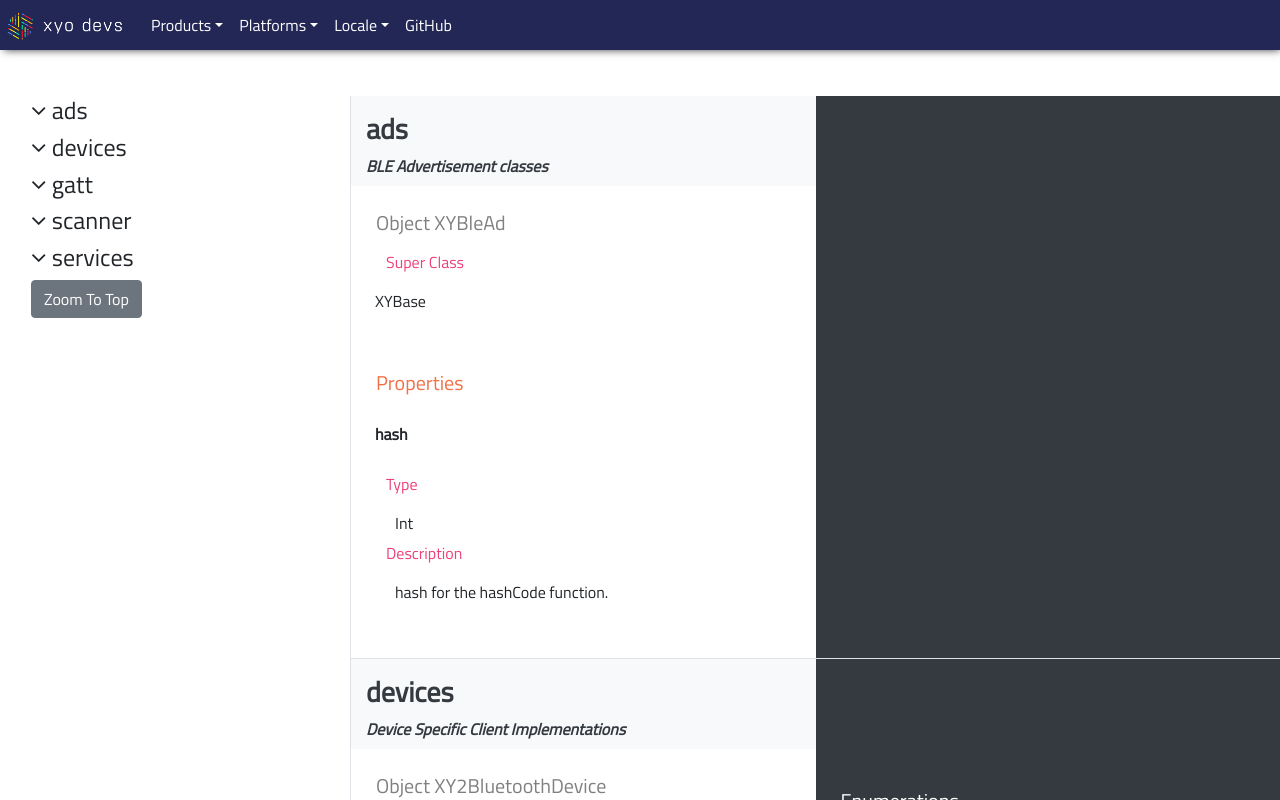
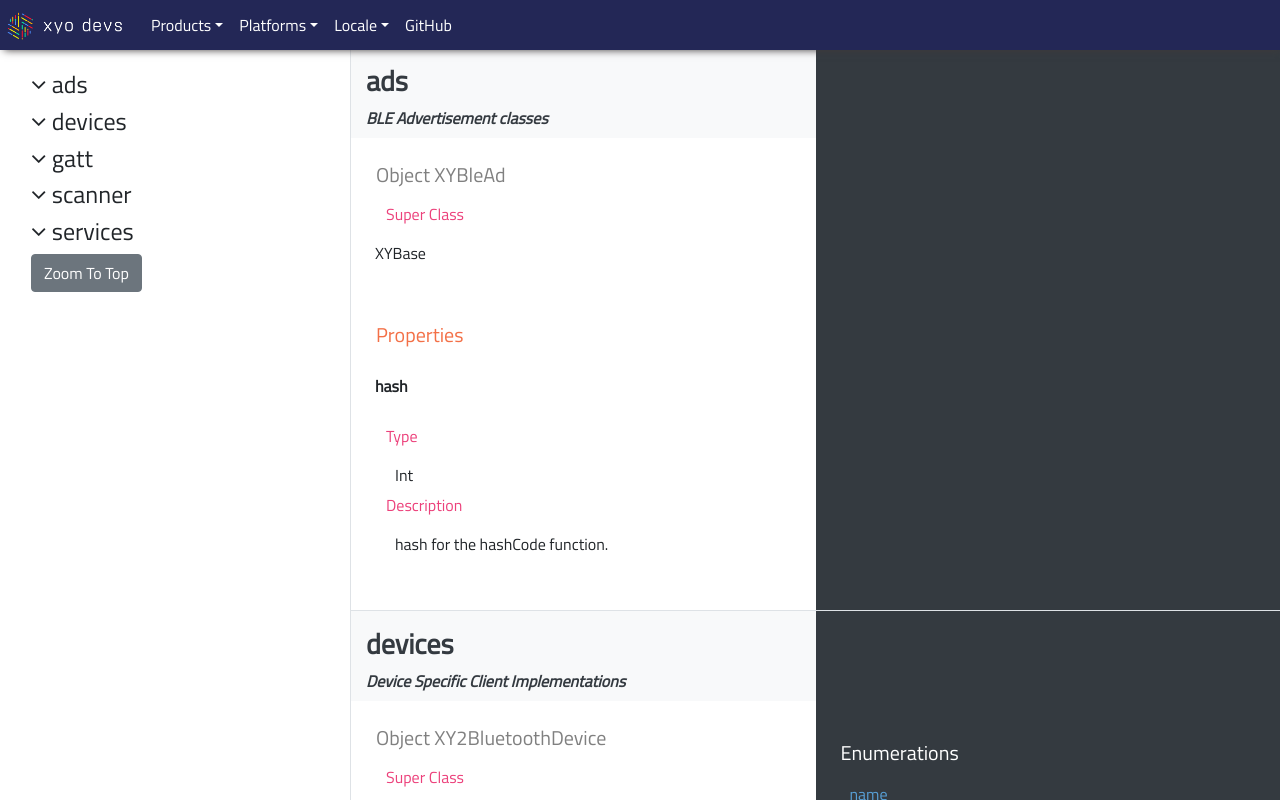
Before and after one commit to XYOracleNetwork-v1/app-reference-react, a React (Create React App) app: page / in a window 1280 px wide. Shown: the top 800 px of the page. Built offline with nearby package versions, Linux system fonts and the light colour scheme.

Commit message:
Fixed issue with scroll going under the header

```diff
--- a/src/App.css
+++ b/src/App.css
@@ -64,3 +64,12 @@ img {
 .navbar {
   padding: 0;
 }
+
+.side-nav-sticky {
+  width: 320px;
+  margin: 0 auto;
+  position: -webkit-sticky;
+  position: sticky;
+  top: 50px;
+  padding-top: 20px;
+}
--- a/src/App.js
+++ b/src/App.js
@@ -113,7 +113,7 @@ class App extends Component {
 }
 
 const containerStyle = {
-  marginTop: '6rem'
+  marginTop: '3rem'
 }
 
 export default App
```
